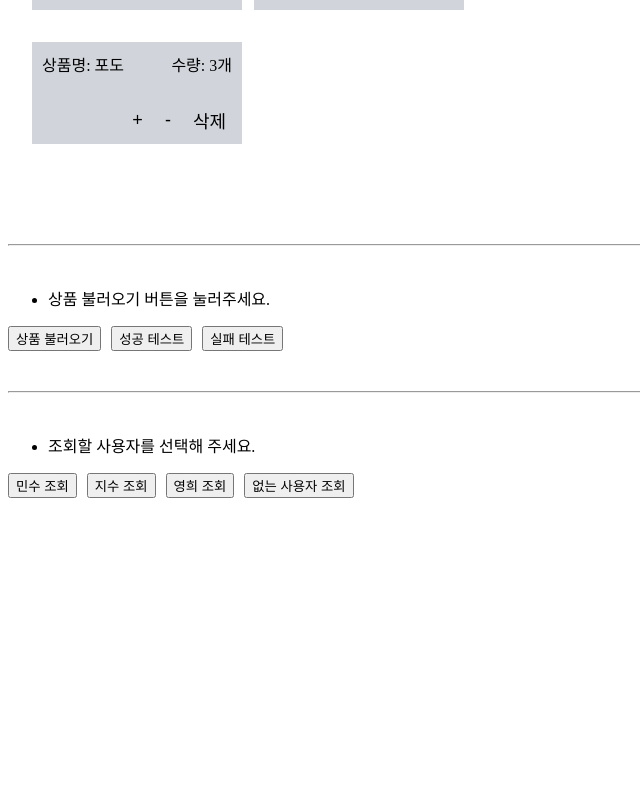
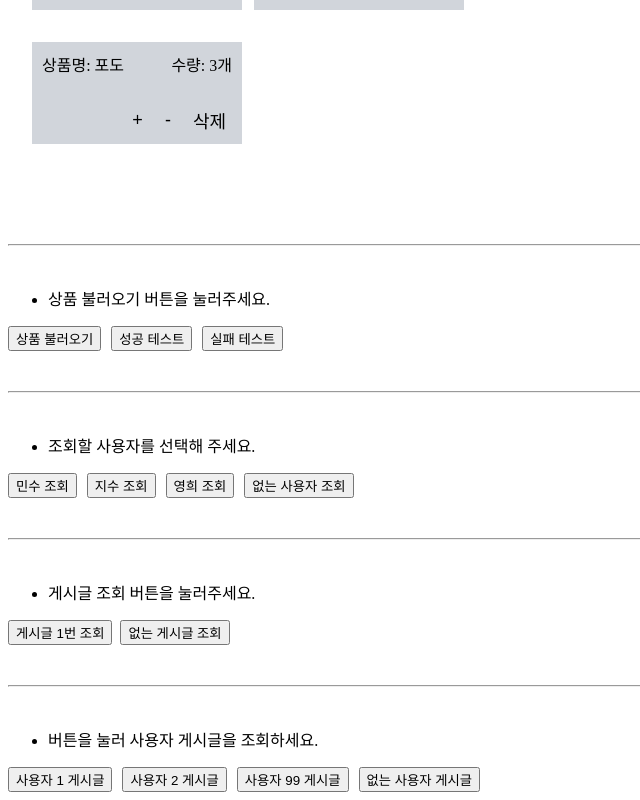
Before and after one commit to wlsdksql12/react-typescript-study, a React (Vite) app: page /posts in a window 1280 px wide. Shown: the part 1599-2399 px from the top of the page, without its empty margins (0-640 px from the left). Before the commit the page ends 2105 px from the top, so only its background shows below. Built offline with nearby package versions, Linux system fonts and the light colour scheme.

Commit message:
2026-10-23 오전 수업

```diff
--- a/src/App.tsx
+++ b/src/App.tsx
@@ -8,6 +8,8 @@ import TaskPractice from "./component/TaskPractice";
 import CartPractice from "./component/CartPractice";
 import PromisePractice from "./component/PromisePractice";
 import UserLookupPractice from "./component/UserLookupPractice";
+import ApiPractice from "./component/ApiPractice";
+import PostListPractice from "./component/PostListPractice";
 
 interface NameProps {
   name: string;
@@ -279,6 +281,10 @@ function App() {
       <PromisePractice />
       <hr style={{ margin: "40px 0px" }} />
       <UserLookupPractice />
+      <hr style={{ margin: "40px 0px" }} />
+      <ApiPractice />
+      <hr style={{ margin: "40px 0px" }} />
+      <PostListPractice />
     </>
   );
 }
--- /dev/null
+++ b/src/component/ApiPractice.tsx
@@ -0,0 +1,73 @@
+import { useState } from "react";
+
+interface Post {
+  userId: number;
+  id: number;
+  body: string;
+  title: string;
+}
+
+export default function ApiPractice() {
+  const [post, setPost] = useState<Post>();
+  const [loading, setLoading] = useState(false);
+  const [errorMessage, setErrorMessage] = useState("");
+
+  async function getPost(id: number) {
+    try {
+      setPost(undefined);
+      setErrorMessage("");
+      setLoading(true);
+      const response = await fetch(
+        `https://jsonplaceholder.typicode.com/posts/${id}`,
+      );
+
+      console.log("status: ", response.status);
+      console.log("ok: ", response.ok);
+
+      if (!response.ok) {
+        throw new Error("게시글 요청에 실패했습니다.");
+      }
+
+      const post = await response.json();
+      setPost(post);
+    } catch (error) {
+      //   if (error instanceof Error) {
+      //     setErrorMessage("게시글을 불러오지 못했습니다.");
+      //   }
+      console.error(error);
+      setErrorMessage("게시글을 불러오지 못했습니다.");
+    } finally {
+      setLoading(false);
+    }
+  }
+
+  return (
+    <>
+      <ul>
+        {loading ? (
+          <li>게시글을 불러오는 중입니다.</li>
+        ) : post?.id !== undefined ? (
+          <li style={{ listStyle: "none" }}>
+            <article className="post-card">
+              <p className="post-card-id">게시글 #{post.id}</p>
+              <h3 className="post-card-title">{post.title}</h3>
+              <p className="post-card-body">{post.body}</p>
+            </article>
+          </li>
+        ) : errorMessage !== "" ? (
+          <li>{errorMessage}</li>
+        ) : (
+          <li>게시글 조회 버튼을 눌러주세요.</li>
+        )}
+      </ul>
+      <div style={{ display: "flex", gap: "8px" }}>
+        <button type="button" onClick={() => getPost(1)} disabled={loading}>
+          게시글 1번 조회
+        </button>
+        <button type="button" onClick={() => getPost(999)} disabled={loading}>
+          없는 게시글 조회
+        </button>
+      </div>
+    </>
+  );
+}
--- /dev/null
+++ b/src/component/PostListPractice.tsx
@@ -0,0 +1,82 @@
+import { useState } from "react";
+
+interface PostList {
+  id: number;
+  userId: number;
+  title: string;
+  body: string;
+}
+
+export default function PostListPractice() {
+  const [loading, setLoading] = useState(false);
+  const [postList, setPostList] = useState<PostList[] | null>(null);
+  const [errorMessage, setErrorMessage] = useState("");
+
+  async function getPostList(id: number) {
+    setPostList(null);
+    setErrorMessage("");
+    setLoading(true);
+
+    try {
+      const url =
+        id === -1
+          ? "https://jsonplaceholder.typicode.com/posts/101"
+          : `https://jsonplaceholder.typicode.com/posts?userId=${id}`;
+
+      const response = await fetch(url);
+      console.log(response);
+
+      if (!response.ok) {
+        throw new Error("조회에 실패했습니다.");
+      }
+
+      const postList = await response.json();
+      setPostList(postList);
+    } catch (error) {
+      console.error(error);
+      setErrorMessage("게시글을 불러오는데 실패했습니다.");
+    } finally {
+      setLoading(false);
+    }
+  }
+
+  return (
+    <>
+      <ul>
+        {loading ? (
+          <li>불러오는 중입니다.</li>
+        ) : errorMessage !== "" ? (
+          <li>{errorMessage}</li>
+        ) : postList === null ? (
+          <li>버튼을 눌러 사용자 게시글을 조회하세요.</li>
+        ) : postList.length === 0 ? (
+          <li>등록된 게시글이 없습니다.</li>
+        ) : (
+          postList.map((item) => <li key={item.id}>{item.title}</li>)
+        )}
+      </ul>
+      <div style={{ display: "flex", gap: "10px" }}>
+        <button type="button" onClick={() => getPostList(1)} disabled={loading}>
+          사용자 1 게시글
+        </button>
+        <button type="button" onClick={() => getPostList(2)} disabled={loading}>
+          사용자 2 게시글
+        </button>
+        <button
+          type="button"
+          onClick={() => getPostList(99)}
+          disabled={loading}
+        >
+          사용자 99 게시글
+        </button>
+        <button
+          type="button"
+          onClick={() => getPostList(-1)}
+          disabled={loading}
+        >
+          없는 사용자 게시글
+        </button>
+      </div>
+    </>
+  );
+}
--- a/src/style/style.css
+++ b/src/style/style.css
@@ -379,3 +379,24 @@
   list-style: none;
   padding-left: 15px;
 }
+
+.post-card {
+  background-color: oklch(86.9% 0.022 252.894);
+  padding: 24px;
+  border-radius: 16px;
+  border: 1px solid #b3c0d1;
+  width: 100%;
+  max-width: 580px;
+  box-sizing: border-box;
+}
+
+.post-card-id {
+  font-size: 14px;
+}
+
+/* .post-card-title {
+} */
+
+.post-card-body {
+  line-height: 30px;
+}
```
Also changed, not shown: 1 other file (tests, documents, lock files or other folders).
